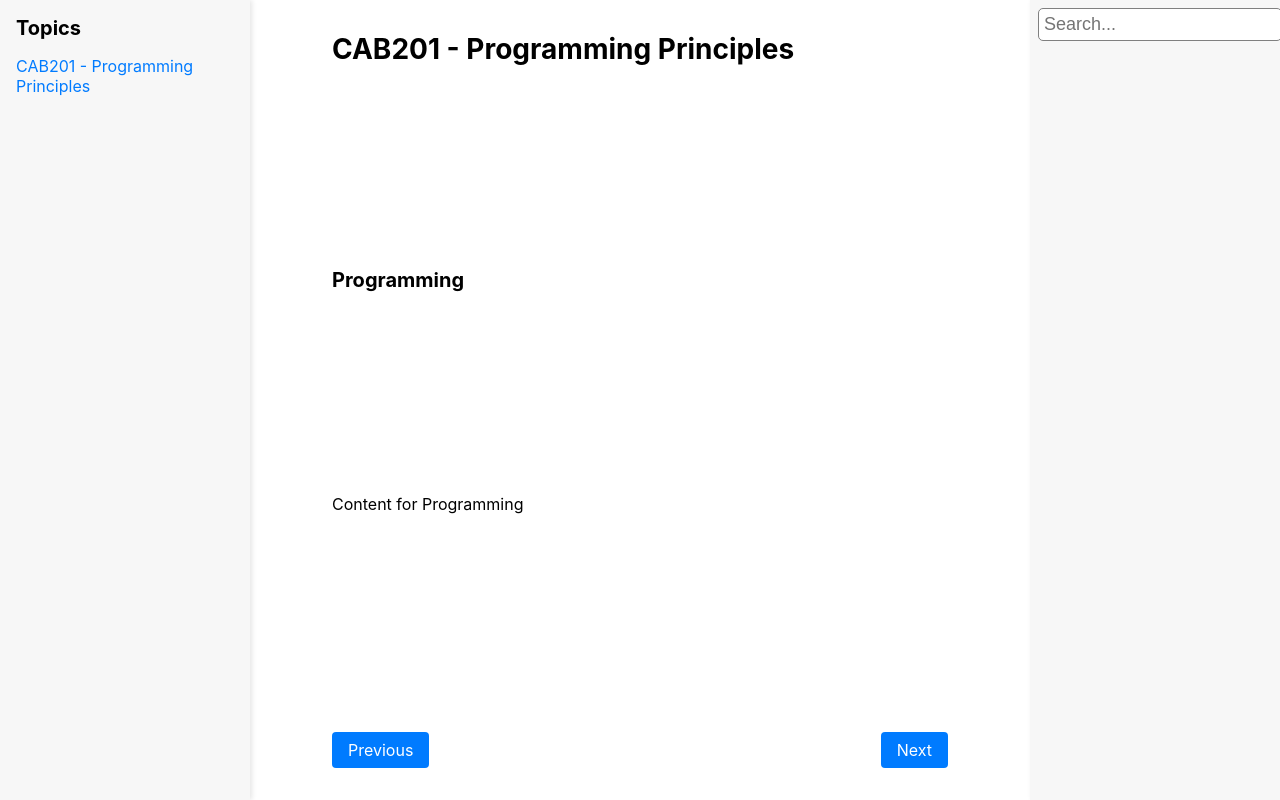
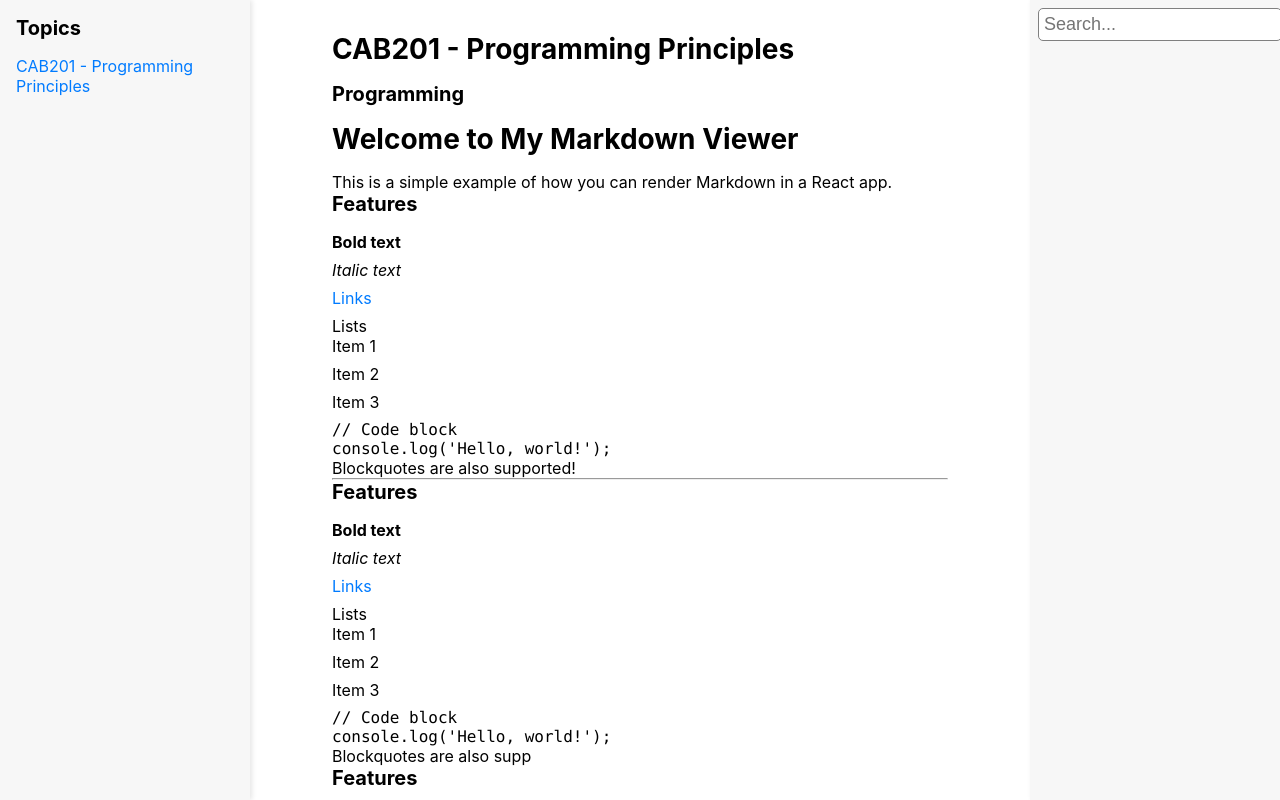
Before and after one commit to bsmsultani/bsmsultani.github.io, a React (Create React App) app: page /topic/cab201/post/programming in a window 1280 px wide. Shown: the top 800 px of the page. Built offline with nearby package versions, Linux system fonts and the light colour scheme.

Commit message:
previous and next button styling done

```diff
--- a/package.json
+++ b/package.json
@@ -13,6 +13,7 @@
     "react-markdown": "^9.0.1",
     "react-router-dom": "^6.25.1",
     "react-scripts": "5.0.1",
+    "remark-gfm": "^4.0.0",
     "web-vitals": "^2.1.4"
   },
   "scripts": {
--- a/src/Content.css
+++ b/src/Content.css
@@ -4,7 +4,7 @@
   justify-content: space-between;
   margin-left: 300px;
   padding: 2rem;
-  height: 100vh;
+  height: 100%;
   width: 100%;
   margin-right: 300px;
 }
@@ -42,15 +42,24 @@
   display: flex;
   justify-content: space-between;
   margin-top: 2rem;
+  margin-bottom: 2rem;;
 }
 
 .nav-button {
   text-decoration: none;
-  background: #007bff;
-  color: white;
-  padding: 0.5rem 1rem;
+  color: black;
+  border: 1px solid grey;
+  text-align: center;
+  padding: 2rem;
+  margin-right: 1rem;
   border-radius: 4px;
+  width: 100%;
 }
+
+.nav-button:hover {
+  background: #f8f9fa;
+}
+
 
 .nav-button:disabled {
   background: #cccccc;
--- a/src/Content.js
+++ b/src/Content.js
@@ -2,6 +2,96 @@
 import React from 'react';
 import { Link, useParams } from 'react-router-dom';
 import './Content.css'; // Import the CSS for Content
+import ReactMarkdown from 'react-markdown';
+import remarkGfm from 'remark-gfm';
+
+const MarkdownViewer = ({ content }) => {
+  return (
+    <div>
+      <ReactMarkdown children={content} remarkPlugins={[remarkGfm]} />
+    </div>
+  );
+};
+
+
+
+const initialMarkdown = `
+# Welcome to My Markdown Viewer
+
+This is a simple example of how you can render Markdown in a React app.
+
+## Features
+
+- **Bold text**
+- _Italic text_
+- [Links](https://example.com)
+- Lists
+  - Item 1
+  - Item 2
+  - Item 3
+
+\`\`\`javascript
+// Code block
+console.log('Hello, world!');
+\`\`\`
+
+> Blockquotes are also supported!
+
+---
+## Features
+
+- **Bold text**
+- _Italic text_
+- [Links](https://example.com)
+- Lists
+  - Item 1
+  - Item 2
+  - Item 3
+
+\`\`\`javascript
+// Code block
+console.log('Hello, world!');
+\`\`\`
+
+> Blockquotes are also supp
+
+## Features
+
+- **Bold text**
+- _Italic text_
+- [Links](https://example.com)
+- Lists
+  - Item 1
+  - Item 2
+  - Item 3
+
+\`\`\`javascript
+// Code block
+console.log('Hello, world!');
+\`\`\`
+
+> Blockquotes are also supp
+
+## Features
+
+- **Bold text**
+- _Italic text_
+- [Links](https://example.com)
+- Lists
+  - Item 1
+  - Item 2
+  - Item 3
+
+\`\`\`javascript
+// Code block
+console.log('Hello, world!');
+\`\`\`
+
+> Blockquotes are also supp
+
+Enjoy using Markdown in your React app!
+`;
+
 
 // Sample data for topics and posts
 const topics = [
@@ -32,8 +122,7 @@ const Content = () => {
           {post ? (
             <>
               <h2>{post.title}</h2>
-              <p>Content for {post.title}</p>
-              {/* Add more content here */}
+              <MarkdownViewer content={initialMarkdown} />
             </>
           ) : (
             <>
```
Also changed, not shown: 1 other file (tests, documents, lock files or other folders).
